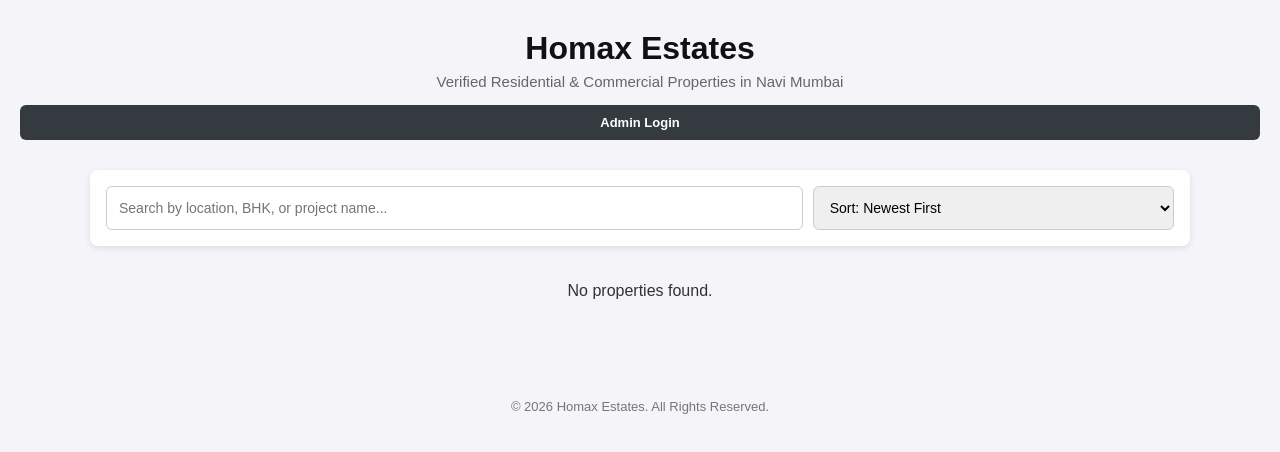
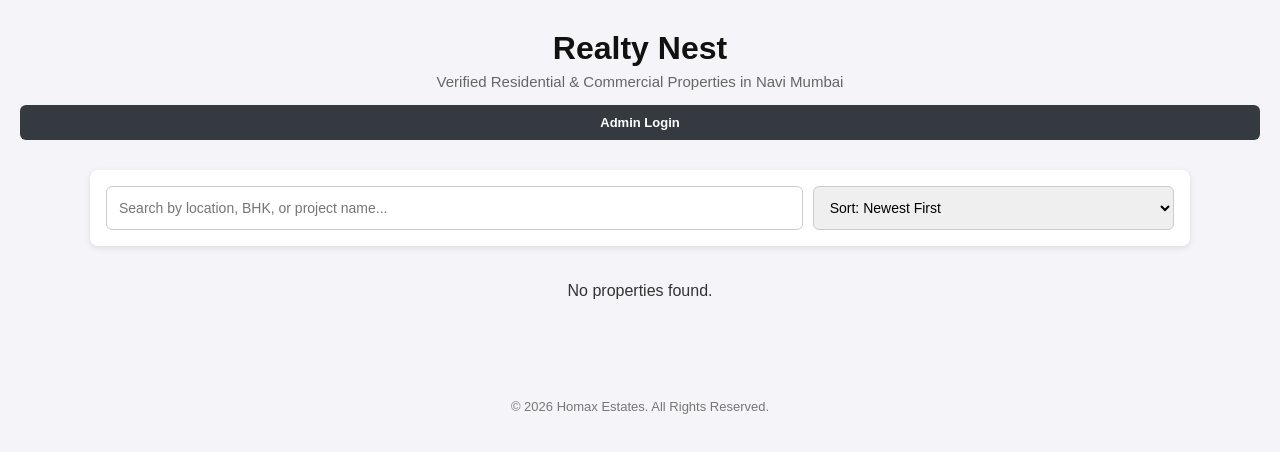
Before and after one commit to homax006/Realty-Nest, a website: page index.html in a window 1280 px wide. Drawn offline with Linux system fonts and the light colour scheme; no server answers.

Commit message:
Update index.html

```diff
--- a/index.html
+++ b/index.html
@@ -3,7 +3,7 @@
 <head>
     <meta charset="UTF-8">
     <meta name="viewport" content="width=device-width, initial-scale=1.0">
-    <title>Homax Estates | Premium Living</title>
+    <title>Realty Nest</title>
     <style>
         body { font-family: Arial, sans-serif; margin: 0; padding: 20px; background: #f4f4f9; color: #333; }
         header { text-align: center; margin-bottom: 30px; padding-top: 10px; }
@@ -31,7 +31,7 @@
 <body>
 
     <header>
-        <h1>Homax Estates</h1>
+        <h1> Realty Nest </h1>
         <p>Verified Residential & Commercial Properties in Navi Mumbai</p>
         <button id="adminHeaderBtn" onclick="handleAdminClick()">Admin Login</button>
     </header>
```
